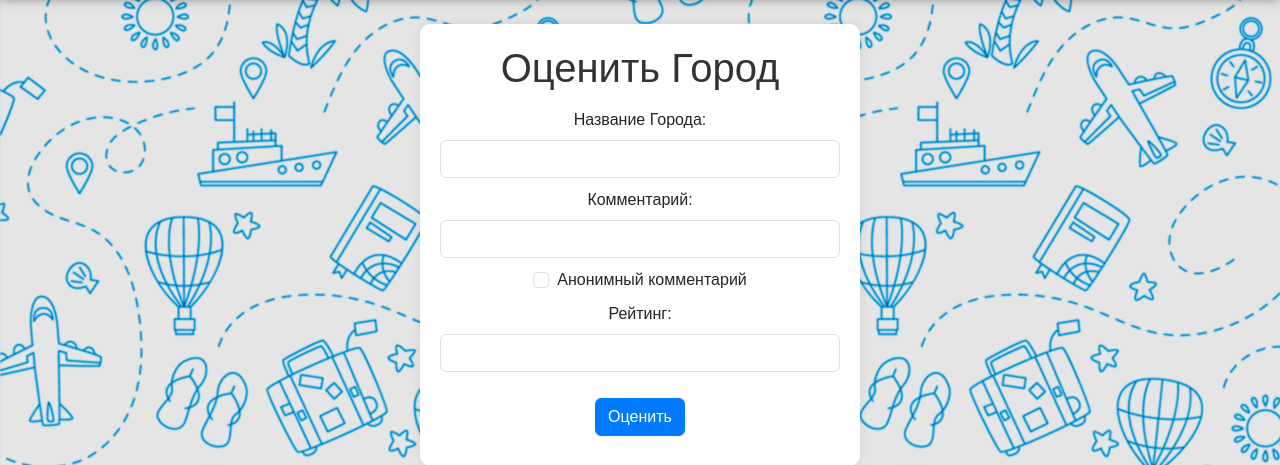
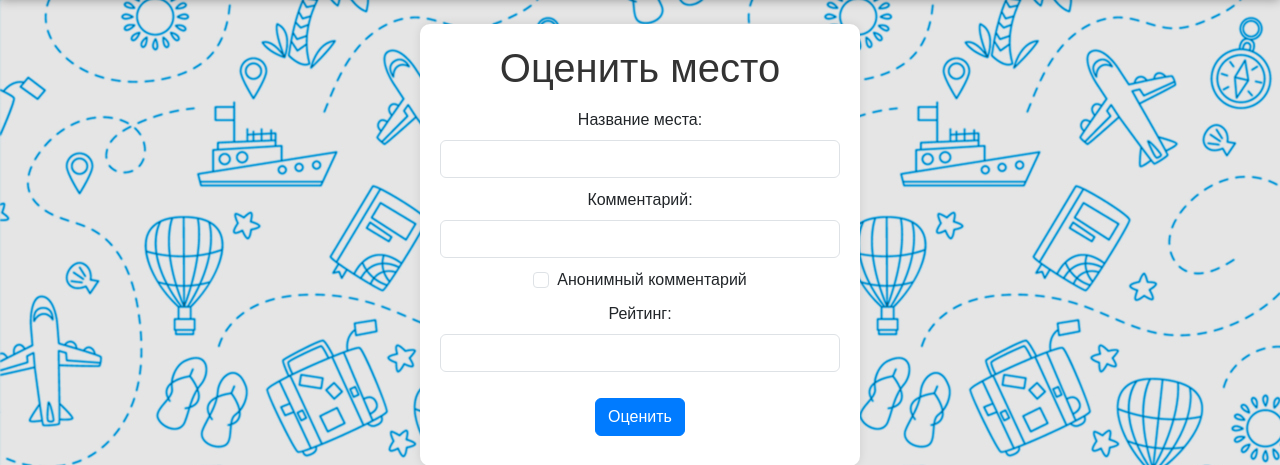
Before and after one commit to danxhuan/TeamLeapKeep, a Flask app: page /rate_place in a window 1280 px wide. Shown: the part 104-569 px from the top of the page. Run offline with Flask 3, Linux system fonts and the light colour scheme; a user stored in the database is signed in; some libraries are stand-ins or nearby versions.

Commit message:
Update rate_place.html

```diff
--- a/templates/rate_place.html
+++ b/templates/rate_place.html
@@ -3,7 +3,7 @@
 <head>
     <meta charset="UTF-8">
     <meta name="viewport" content="width=device-width, initial-scale=1.0">
-    <title>Оценить Город</title>
+    <title>Оценить место</title>
     <link href="https://stackpath.bootstrapcdn.com/bootstrap/4.5.2/css/bootstrap.min.css" rel="stylesheet">
     <link rel="stylesheet" href="{{ url_for('static', filename='css/main.css') }}">
 </head>
@@ -12,13 +12,13 @@
       {% include 'header.html' %}
     </header>
     <div class="container_auth">
-        <h1 class="h1">Оценить Город</h1>
+        <h1 class="h1">Оценить место</h1>
         {% if error %}
           <div class="alert alert-danger my-3">{{ error }}</div>
         {% endif %}
         <form action="{{ url_for('rate_place') }}" method="post" class="rate-place-form">
             <div class="form-group">
-                <label for="place_name">Название Города:</label>
+                <label for="place_name">Название места:</label>
                 <input type="text" id="place_name" name="place_name" class="form-control" required>
             </div>
             <div class="form-group">
```
